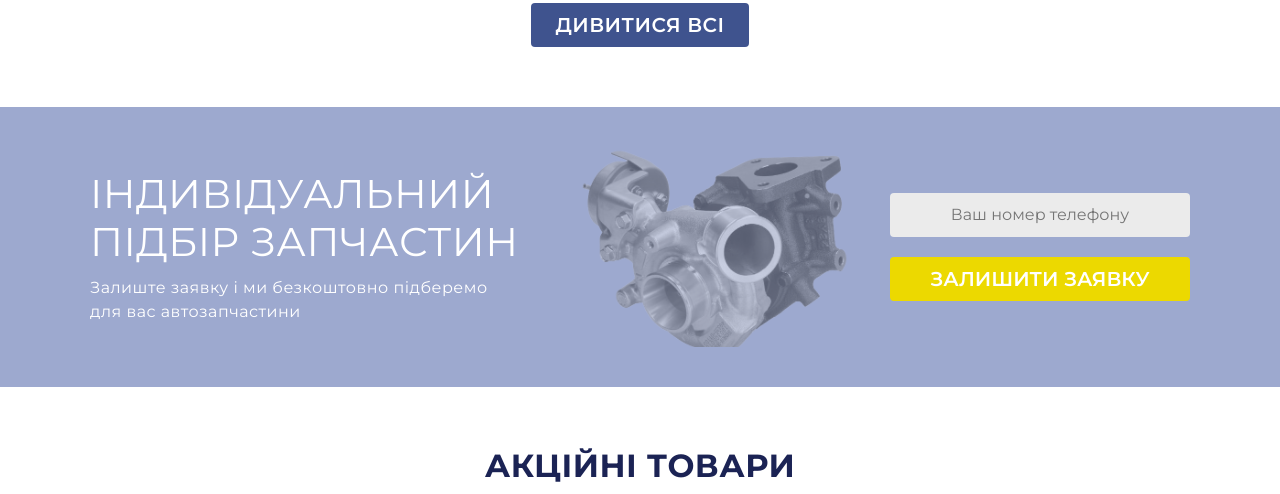
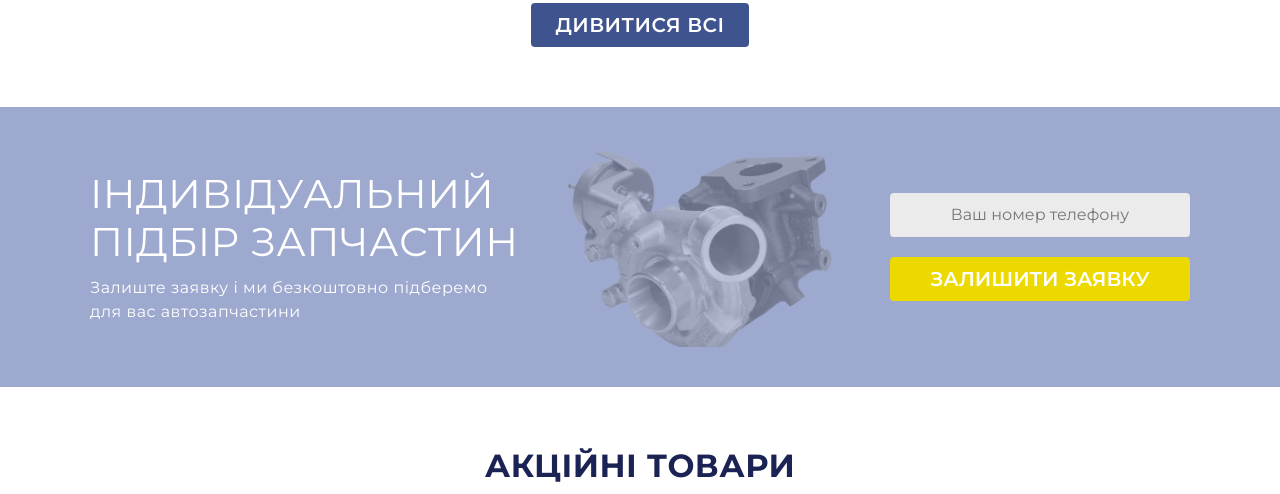
Before and after one commit to crealime/acd, a website: page app/index.html in a window 1280 px wide. Shown: the part 1456-1950 px from the top of the page. Drawn offline with Linux system fonts and the light colour scheme.

Commit message:
Edit banner flexbox settings

```diff
--- a/app/sass/app.sass
+++ b/app/sass/app.sass
@@ -1160,7 +1160,7 @@ button:hover, .button:hover, button:focus, .button:focus
 	&__center
 		width: 200px
 		height: 200px
-		flex: 1 0 auto
+		flex: 1 1 auto
 
 		@include media(1100)
 			display: none
@@ -1169,8 +1169,9 @@ button:hover, .button:hover, button:focus, .button:focus
 		width: 100%
 		height: 100%
 		object-fit: cover
-		opacity: .5
+		opacity: .4
 		filter: grayscale(1)
+		margin-left: -15px
 
 	&__right
 		display: flex
```
Also changed, not shown: app/css/app.min.css.
